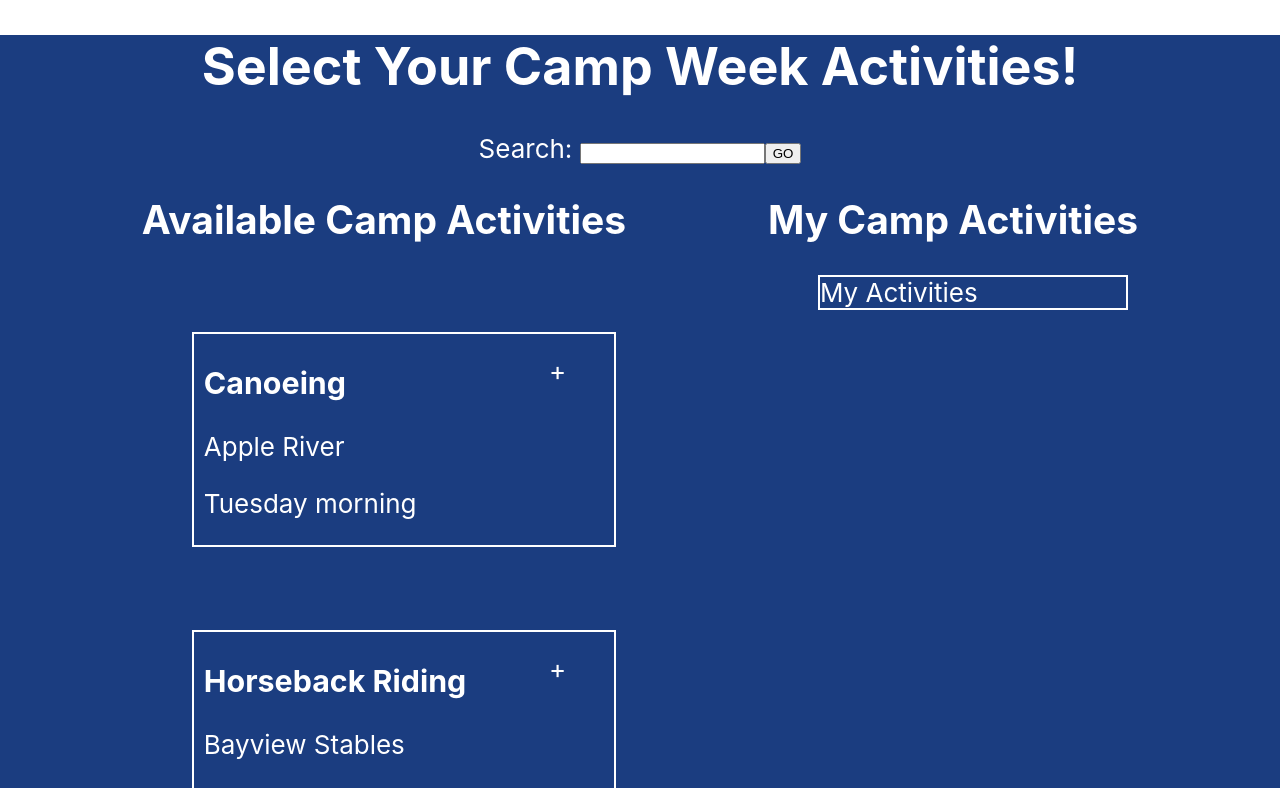
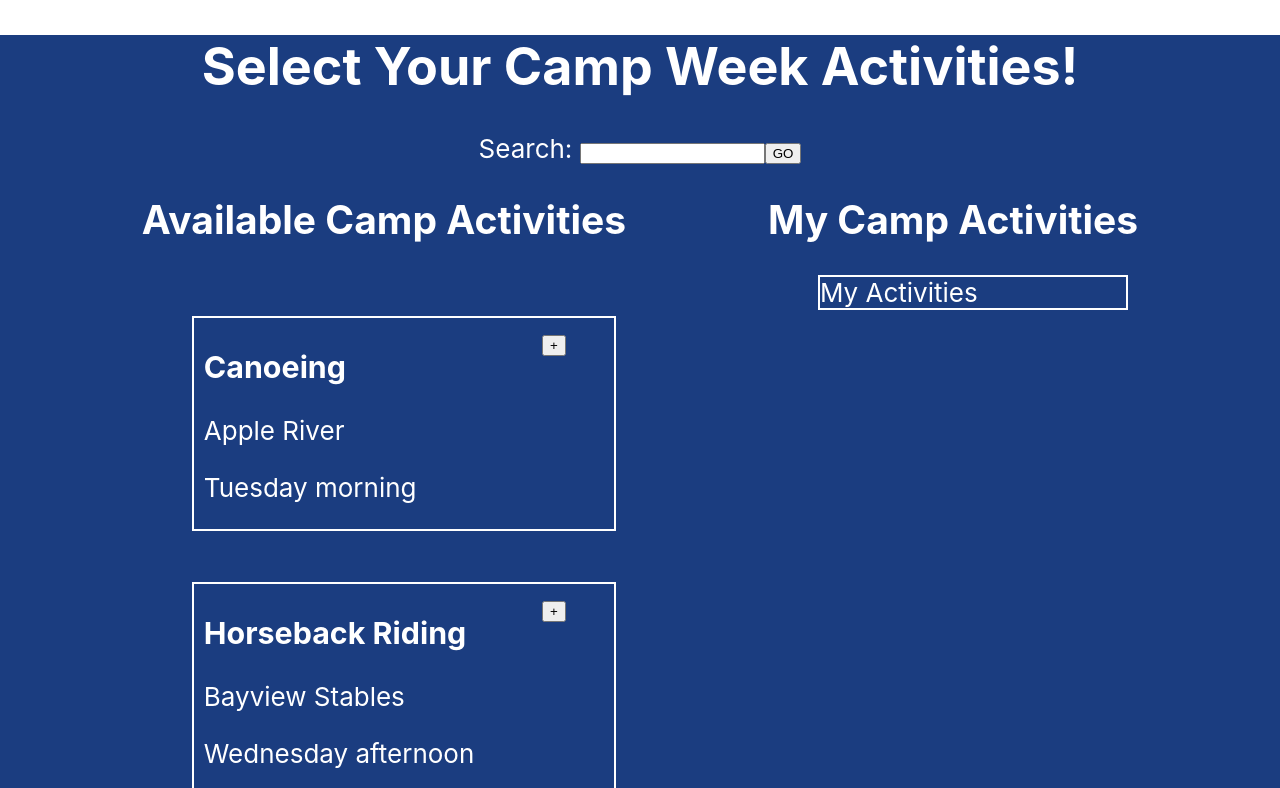
Before and after one commit to Danielle254/Conference-Agenda, a React (Create React App) app: page / in a window 1280 px wide. Shown: the top 788 px of the page. Built offline with nearby package versions, Linux system fonts and the light colour scheme.

Commit message:
changed add option to a button

```diff
--- a/src/ActivityList/ActivityList.js
+++ b/src/ActivityList/ActivityList.js
@@ -26,7 +26,7 @@ function ActivityList(props) {
     const sampleActivities = activitiesArray.map((activity) =>
         (
         <div className={styles.li}>
-        <p className={styles.add}>+</p>
+        <button className={styles.add}>+</button>
         <li><Activity name={activity.name} location={activity.location} time={activity.time} /></li>
 
         </div>
--- a/src/CSSModules/ActivityList.module.css
+++ b/src/CSSModules/ActivityList.module.css
@@ -7,8 +7,8 @@ li {
 }
 
 .add {
-    text-align: right;
+
     position: relative;
-    top: 80px;
-    right: 60px;
+    top: 50px;
+    right: -150px;
 }
```
